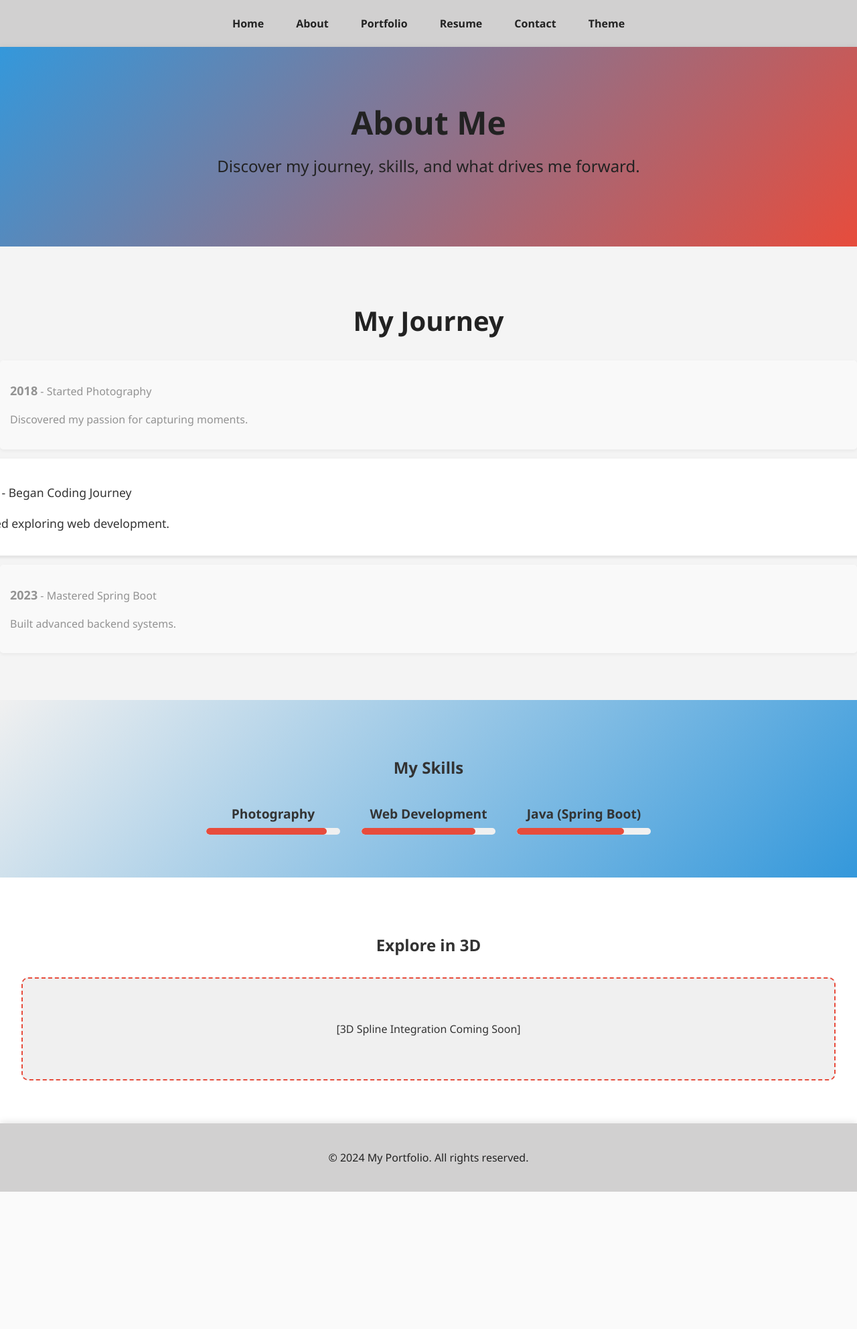
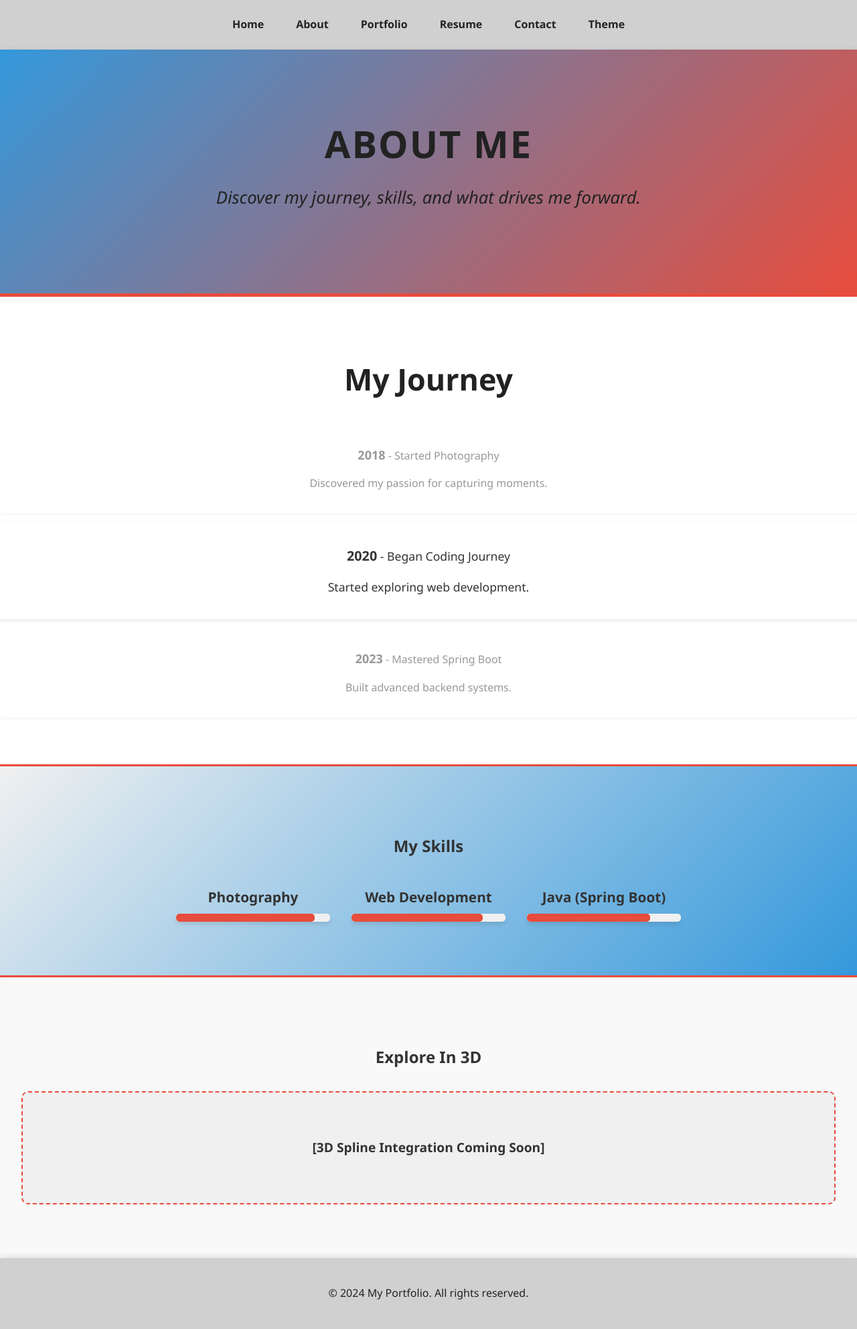
Before and after one commit to Adityaaaaaaaaaaaaaaa/Portfolio, a PHP site: page /pages/about.php in a window 1280 px wide. Shown: the whole page at 67% size. Before the commit the page ends 1779 px from the top, so only its background shows below. Run offline with PHP 8.4, Linux system fonts and the light colour scheme; some libraries are stand-ins or nearby versions.

Commit message:
adjusted some colours

```diff
--- a/css/about.css
+++ b/css/about.css
@@ -1,48 +1,52 @@
 /* Default (Light Mode) */
 :root {
     --text-color: #333333;
-    --header-bg-color: #969595;
-    --header-text-color: #222;
-    --secondary-color: #f0f0f0;
-    --primary-color: #3498db;
-    --accent-color: #e74c3c;
-    --section-background: #f9f9f9;
-    --section-background-alt: #ffffff;
+    --header-bg-color: #3498db; /* Light blue header */
+    --header-text-color: #ffffff; /* White header text */
+    --secondary-color: #f0f0f0; /* Soft gray background */
+    --primary-color: #3498db; /* Main primary color */
+    --accent-color: #e74c3c; /* Accent color */
+    --section-background: #ffffff; /* White background for sections */
+    --section-background-alt: #f9f9f9; /* Alternate soft gray */
 }
 
 /* Dark Mode */
 :root.dark-mode {
     --text-color: #ecf0f1;
-    --header-bg-color: #3f5c7b;
-    --header-text-color: #ecf0f1;
-    --secondary-color: #34495e;
-    --primary-color: #2c3e50;
-    --accent-color: #f39c12;
-    --section-background: #2c3e50;
-    --section-background-alt: #34495e;
+    --header-bg-color: #34495e; /* Darker blue-gray header */
+    --header-text-color: #ecf0f1; /* Light text in dark mode */
+    --secondary-color: #34495e; /* Dark background */
+    --primary-color: #2c3e50; /* Darker primary color */
+    --accent-color: #f39c12; /* Golden yellow accent */
+    --section-background: #2c3e50; /* Dark background for sections */
+    --section-background-alt: #34495e; /* Darker alternate section background */
 }
 
 /* About Hero Section */
 .about-hero {
     text-align: center;
-    padding: 5rem 2rem;
+    padding: 6rem 2rem; /* Increased padding for balance */
     background: linear-gradient(135deg, var(--primary-color), var(--accent-color));
     color: var(--header-text-color);
+    border-bottom: 5px solid var(--accent-color); /* Accent border for section separation */
 }
 
 .about-hero h1 {
-    font-size: 3rem;
+    font-size: 3.5rem; /* Larger text size for more impact */
     margin: 0;
+    text-transform: uppercase; /* To add emphasis */
+    letter-spacing: 2px; /* Slight letter-spacing for clarity */
 }
 
 .about-hero p {
-    font-size: 1.5rem;
+    font-size: 1.6rem; /* Adjusted font size for better readability */
     margin-top: 1rem;
+    font-style: italic; /* Added italics for visual variety */
 }
 
 /* Timeline Section */
 .timeline-section {
-    padding: 4rem 2rem;
+    padding: 5rem 2rem;
     background-color: var(--section-background);
     color: var(--text-color);
 }
@@ -50,16 +54,18 @@
 .timeline-section h2 {
     text-align: center;
     margin-bottom: 2rem;
-    font-size: 2.5rem;
+    font-size: 2.8rem; /* Increased font size */
     color: var(--header-text-color);
+    font-weight: bold; /* Bolded for impact */
 }
 
 /* Skills Section */
 .skills-section {
-    padding: 4rem 2rem;
+    padding: 5rem 2rem;
     background: linear-gradient(135deg, var(--secondary-color), var(--primary-color));
     color: var(--text-color);
     text-align: center;
+    border-top: 3px solid var(--accent-color); /* Add border for separation */
 }
 
 .skills-container {
@@ -70,22 +76,23 @@
 }
 
 .skill {
-    width: 200px;
+    width: 230px; /* Slightly wider for balance */
     text-align: center;
 }
 
 .skill h3 {
-    font-size: 1.2rem;
+    font-size: 1.3rem; /* Slightly larger skill titles */
     margin-bottom: 0.5rem;
 }
 
 .skill-bar {
-    height: 10px;
+    height: 12px; /* Slightly taller bar for better visibility */
     background-color: var(--secondary-color);
     border-radius: 5px;
     margin-top: 0.5rem;
     position: relative;
     overflow: hidden;
+    box-shadow: 0 4px 6px rgba(0, 0, 0, 0.1); /* Subtle shadow for depth */
 }
 
 .skill-bar::after {
@@ -104,9 +111,10 @@
 
 /* Spline Placeholder Section */
 .spline-section {
-    padding: 4rem 2rem;
+    padding: 5rem 2rem;
     text-align: center;
     background-color: var(--section-background-alt);
+    border-top: 3px solid var(--accent-color); /* Add a border on top */
 }
 
 #spline-placeholder {
@@ -116,16 +124,18 @@
     border: 2px dashed var(--accent-color);
     border-radius: 10px;
     color: var(--text-color);
+    font-size: 1.2rem;
+    font-weight: bold;
 }
 
 /* Timeline Styling */
 .timeline-section {
     padding: 50px 0;
-    background-color: #f4f4f4;
+    background-color: var(--section-background);
 }
 
 .timeline-item {
-    background: #fff;
+    background: var(--section-background); /* Consistent background */
     margin: 20px 0;
     padding: 15px;
     border-radius: 5px;
@@ -138,6 +148,7 @@
 .timeline-item p {
     font-size: 16px;
     line-height: 1.6;
+    text-align: center; /* Center-align text */
 }
 
 .timeline-item strong {
@@ -155,3 +166,26 @@
 .timeline-item:active {
     transform: scale(1.1);
 }
+
+/* Scroll Trigger Animations */
+.timeline-section {
+    padding: 50px 0;
+    background-color: var(--section-background);
+}
+
+.section-title, .section-description {
+    text-align: center; /* Ensuring all section titles and descriptions are centered */
+    margin: 20px 0;
+    font-size: 1.5rem;
+    color: var(--header-text-color);
+}
+
+/* Additional Styling for a Refined Look */
+body {
+    font-family: 'Arial', sans-serif; /* More modern font */
+    line-height: 1.6;
+}
+
+h2, h3 {
+    text-transform: capitalize;
+}
```
